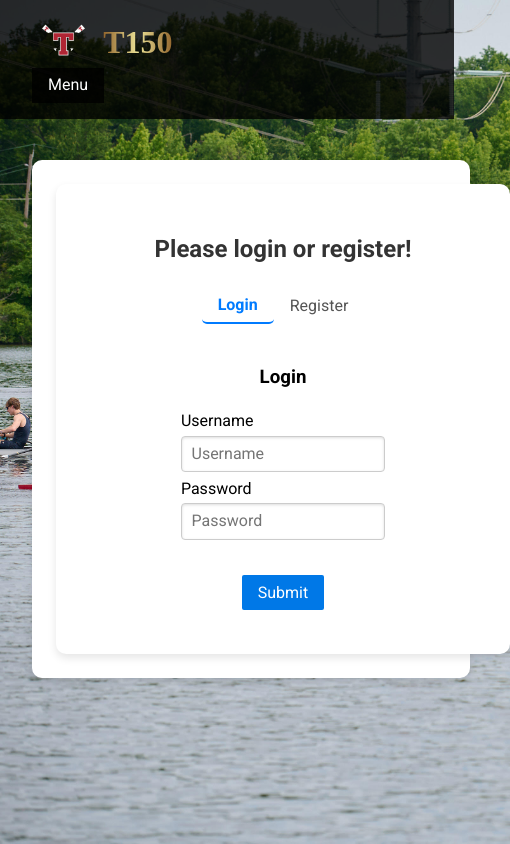
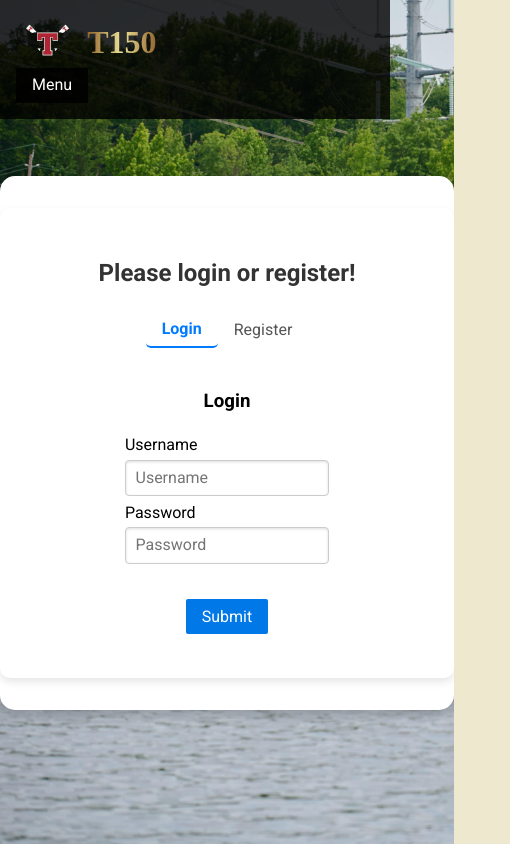
Before and after one commit to ws-kj/T150, a Vue app: page / in a window 390 px wide. Shown: the whole page, 510 px wide, since content can reach past the window. Built offline with nearby package versions, Linux system fonts and the light colour scheme; no server answers.

Commit message:
made it more beautiful

```diff
--- a/client/App.vue
+++ b/client/App.vue
@@ -58,6 +58,7 @@ body {
   background-attachment: fixed; /* Keeps the background fixed during scrolling */
   margin: 0; /* Removes default margin */
   font-family: "Roboto", sans-serif; /* Applying the Roboto font */
+  overflow-x: hidden; /* Prevent horizontal scrolling */
 }
 
 nav {
@@ -70,6 +71,7 @@ nav {
   justify-content: space-between;
   align-items: center;
   z-index: 1000;
+  box-sizing: border-box; /* Ensure padding is included in width calculation */
 }
 
 .title {
@@ -112,6 +114,7 @@ img {
   box-shadow: 0px 8px 16px 0px rgba(0, 0, 0, 0.2);
   z-index: 1;
   flex-direction: column;
+  overflow-x: hidden; /* Prevent dropdown from overflowing */
 }
 
 .dropdown-content a {
@@ -157,6 +160,7 @@ img {
   nav {
     flex-direction: column;
     align-items: flex-start;
+    padding: 1em; /* Adjust padding for small screens */
   }
 
   .dropdown-content {
--- a/client/views/HomeView.vue
+++ b/client/views/HomeView.vue
@@ -11,14 +11,22 @@ const { currentUsername, isLoggedIn } = storeToRefs(useUserStore());
 <template>
   <main>
     <section class="welcome-section" v-if="isLoggedIn">
-      <h1>Welcome {{ currentUsername }}!</h1>
+      <h1>Welcome, {{ currentUsername }}!</h1>
     </section>
     <div class="container">
-      <div class="box" v-if="isLoggedIn">
-        <CreateWorkoutForm />
-      </div>
-      <div class="box" v-if="isLoggedIn">
-        <WorkoutListComponent />
+      <div class="column" v-if="isLoggedIn">
+        <div class="box">
+          <div class="icon-container">
+            <i class="fas fa-dumbbell icon"></i>
+          </div>
+          <CreateWorkoutForm />
+        </div>
+        <div class="box">
+          <div class="icon-container">
+            <i class="fas fa-list icon"></i>
+          </div>
+          <WorkoutListComponent />
+        </div>
       </div>
       <div class="box" v-else>
         <LoginView />
@@ -29,10 +37,11 @@ const { currentUsername, isLoggedIn } = storeToRefs(useUserStore());
 
 <style scoped>
 @import url("https://fonts.googleapis.com/css2?family=Roboto:wght@400;700&display=swap"); /* Importing the Roboto font */
+@import url("https://cdnjs.cloudflare.com/ajax/libs/font-awesome/5.15.4/css/all.min.css"); /* Importing Font Awesome */
 
 body {
   font-family: "Roboto", sans-serif; /* Applying the Roboto font */
-  background-color: #f0f2f5; /* Light background color */
+  background-color: #e0f7fa; /* Light athletic background color */
   margin: 0; /* Removes default margin */
   display: flex;
   justify-content: center;
@@ -54,31 +63,63 @@ main {
 
 h1 {
   text-align: center;
-  font-size: 2em;
-  color: #333;
+  font-size: 2.5em;
+  color: #00796b; /* Athletic theme color */
 }
 
 .container {
   display: flex;
-  flex-wrap: wrap;
-  gap: 2em;
-  justify-content: center;
+  flex-direction: column;
+  align-items: center;
   width: 100%;
+}
+
+.column {
+  display: flex;
+  flex-direction: column;
+  align-items: center;
+  width: 100%;
+  gap: 2em; /* Space between the boxes */
 }
 
 .box {
   background-color: white;
-  border-radius: 10px;
+  border-radius: 15px;
+  box-shadow: 0 6px 12px rgba(0, 0, 0, 0.2);
+  padding: 2em;
+  width: 100%;
+  max-width: 600px; /* Set a max-width for larger screens */
+  display: flex;
+  flex-direction: column;
+  align-items: center;
+  position: relative;
+}
+
+.box > * {
+  width: 100%;
+}
+
+.icon-container {
+  position: absolute;
+  top: -30px;
+  background-color: #00796b;
+  border-radius: 50%;
+  padding: 10px;
+  color: white;
   box-shadow: 0 4px 8px rgba(0, 0, 0, 0.1);
-  padding: 1.5em;
-  width: 100%; /* Set the width to 100% to make it responsive */
-  max-width: 400px; /* Set a max-width if you want to limit the width on larger screens */
+}
+
+.icon {
+  font-size: 2em;
 }
 
 @media (max-width: 768px) {
   .container {
-    flex-direction: column;
-    align-items: center;
+    padding: 1em; /* Adjust padding for small screens */
+  }
+
+  .box {
+    max-width: 100%;
   }
 }
 </style>
```
